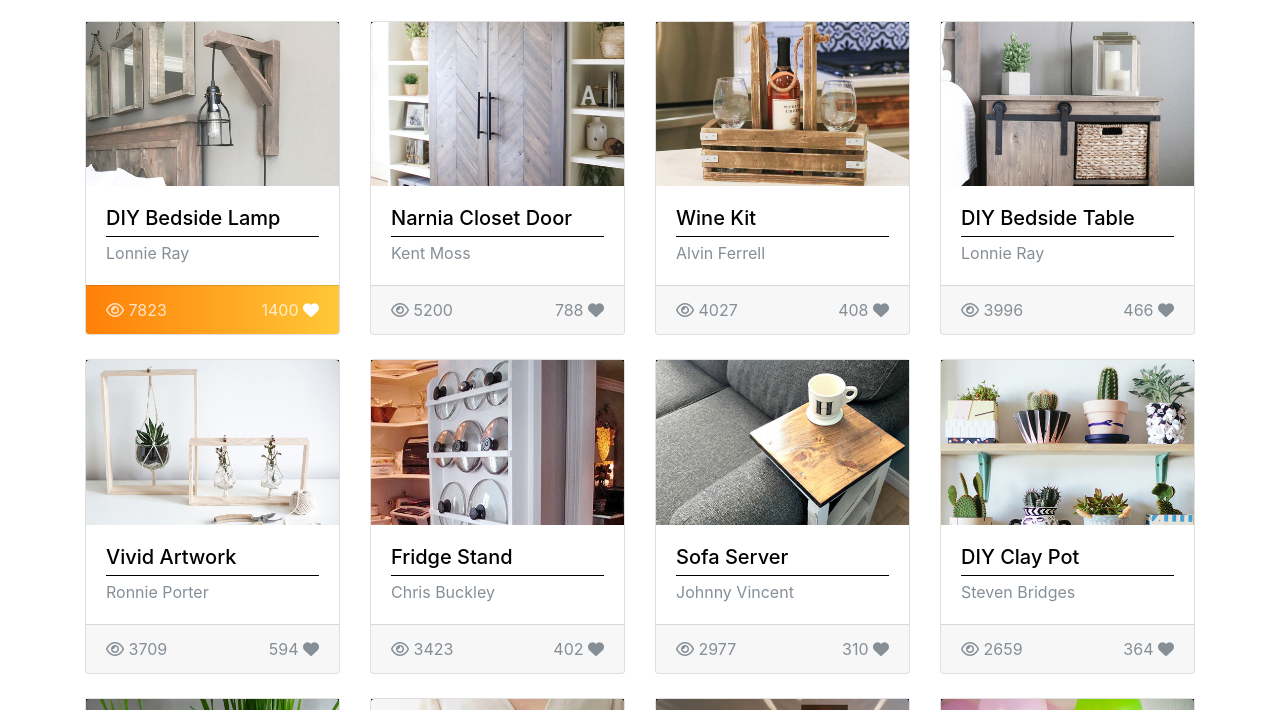
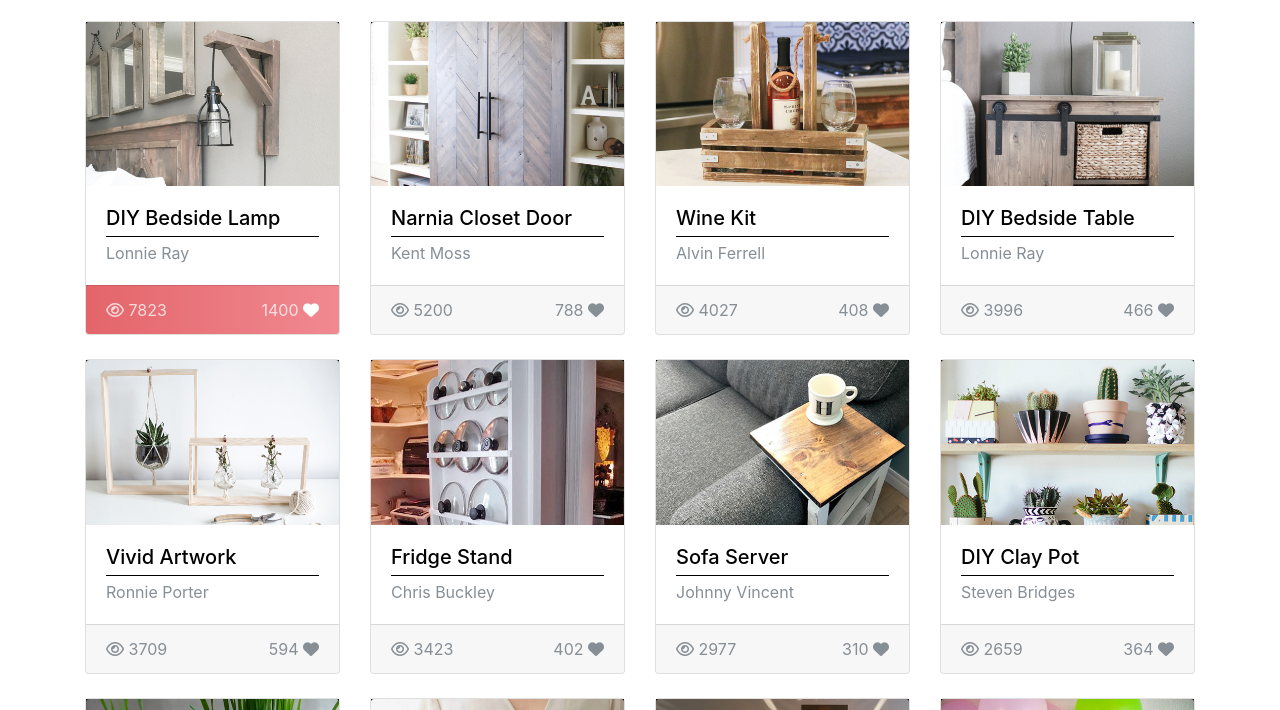
Before and after one commit to HOWWAY/LowesCLC, a website: page index.html in a window 1280 px wide. Both pictures are taken after a click on the icon 311 px from the left and 801 px from the top of the page. Shown: the part 491-1201 px from the top of the page. Drawn offline with Linux system fonts and the light colour scheme.

Commit message:
Update half-slider.css

```diff
--- a/css/half-slider.css
+++ b/css/half-slider.css
@@ -58,6 +58,6 @@ a>img:hover {
 }
 
 .like-papa {
-  background: linear-gradient(to right, #FF8008 , #FFC837);
+  background: linear-gradient(to right, #E3656A , #F18991);
   color: rgba(255,255,255,0.75);
 }
```
